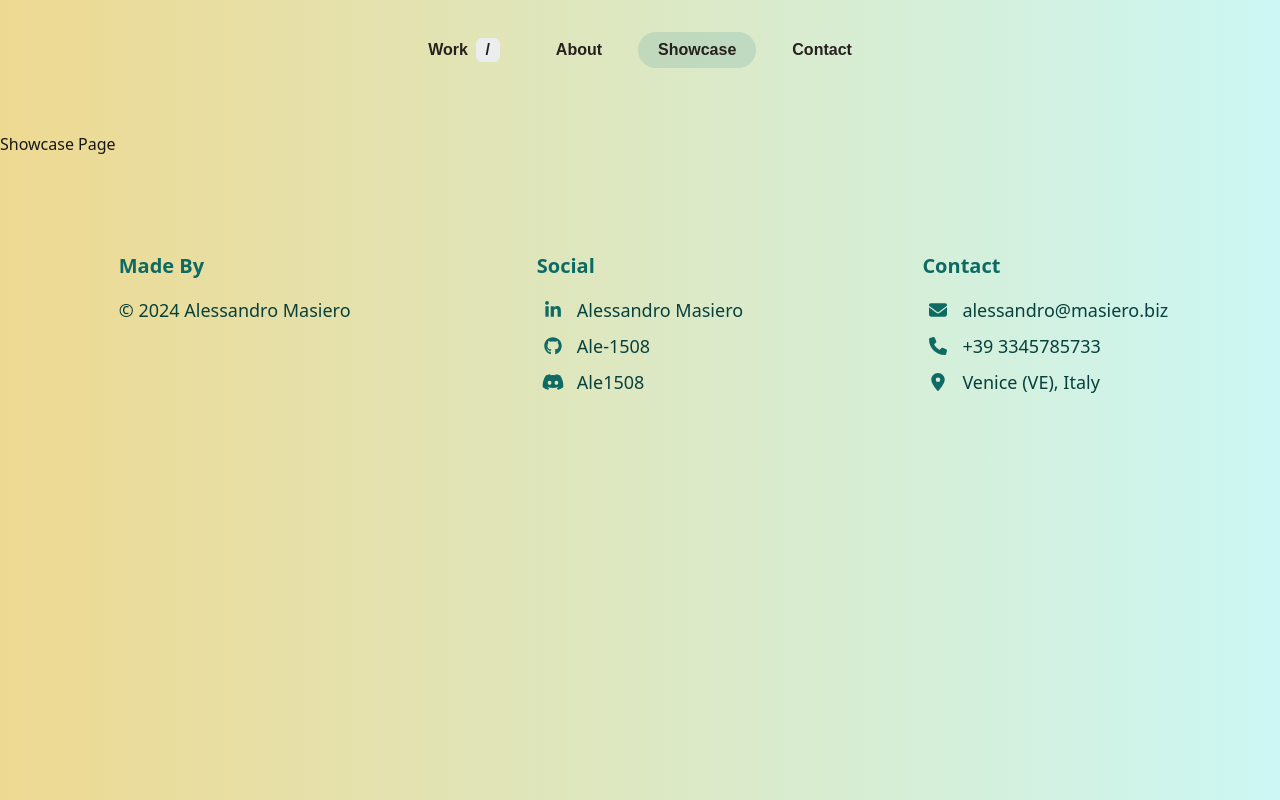
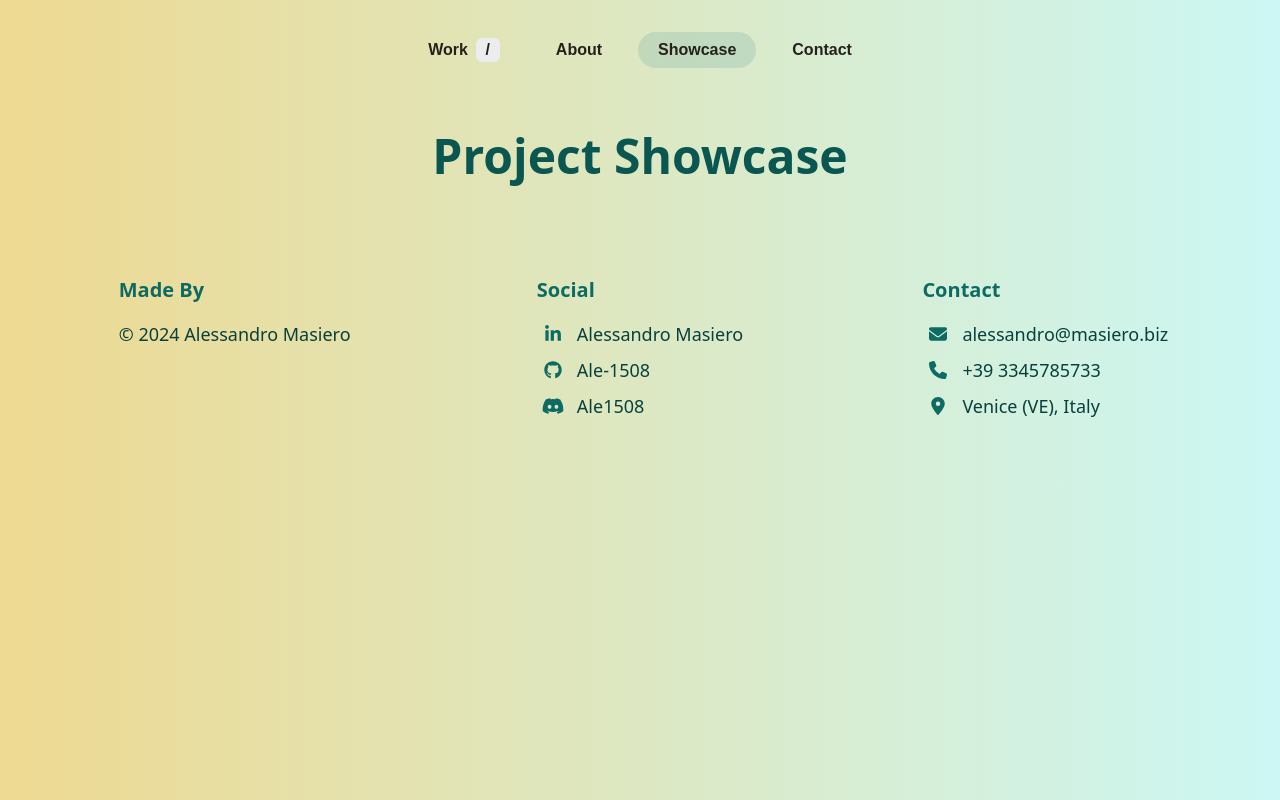
Before and after one commit to Ale-1508/portfolio, a Next.js app: page /showcase in a window 1280 px wide. Built offline with nearby package versions, Linux system fonts and the light colour scheme.

Commit message:
added showcase header

```diff
--- /dev/null
+++ b/src/app/showcase/components/Header.tsx
@@ -0,0 +1,15 @@
+interface HeaderProps {
+  title:string
+  isVisible: boolean
+}
+
+export const Header = ( { title, isVisible } : HeaderProps ) => {
+  return (
+    <h1 className={`
+      text-4xl lg:text-5xl
+      font-semibold leading-tight
+      text-primary-600
+      transition-transform duration-300 ease-out ${isVisible ? 'translate-y-0 opacity-100' : '-translate-y-10 opacity-0'}
+    `}>{title}</h1>
+  )
+}
--- a/src/app/showcase/page.tsx
+++ b/src/app/showcase/page.tsx
@@ -1,10 +1,26 @@
+"use client";
+
 import Layout from "../_core/components/Layout";
 
+import classNames from "classnames";
+import { useEffect, useState } from "react"
+import { Header } from "./components/header";
+
 export default function ShowcaseScreen() {
+
+  const [isVisible, setIsVisible] = useState(false);
+
+  useEffect( () => {
+    setIsVisible(true);
+  }, [])
+
   return (
     <Layout currentPath="Showcase">
-      <div>
-        <h1>Showcase Page</h1>
+      <div className={`
+        flex flex-col gap-8 justify-center items-center
+        transition-transform duration-500 ease-out ${isVisible ? 'translate-y-0 opacity-100' : '-translate-y-10 opacity-0'}
+        `}>
+        <Header title="Project Showcase" isVisible={isVisible}></Header>
       </div>
     </Layout>
   );
```
